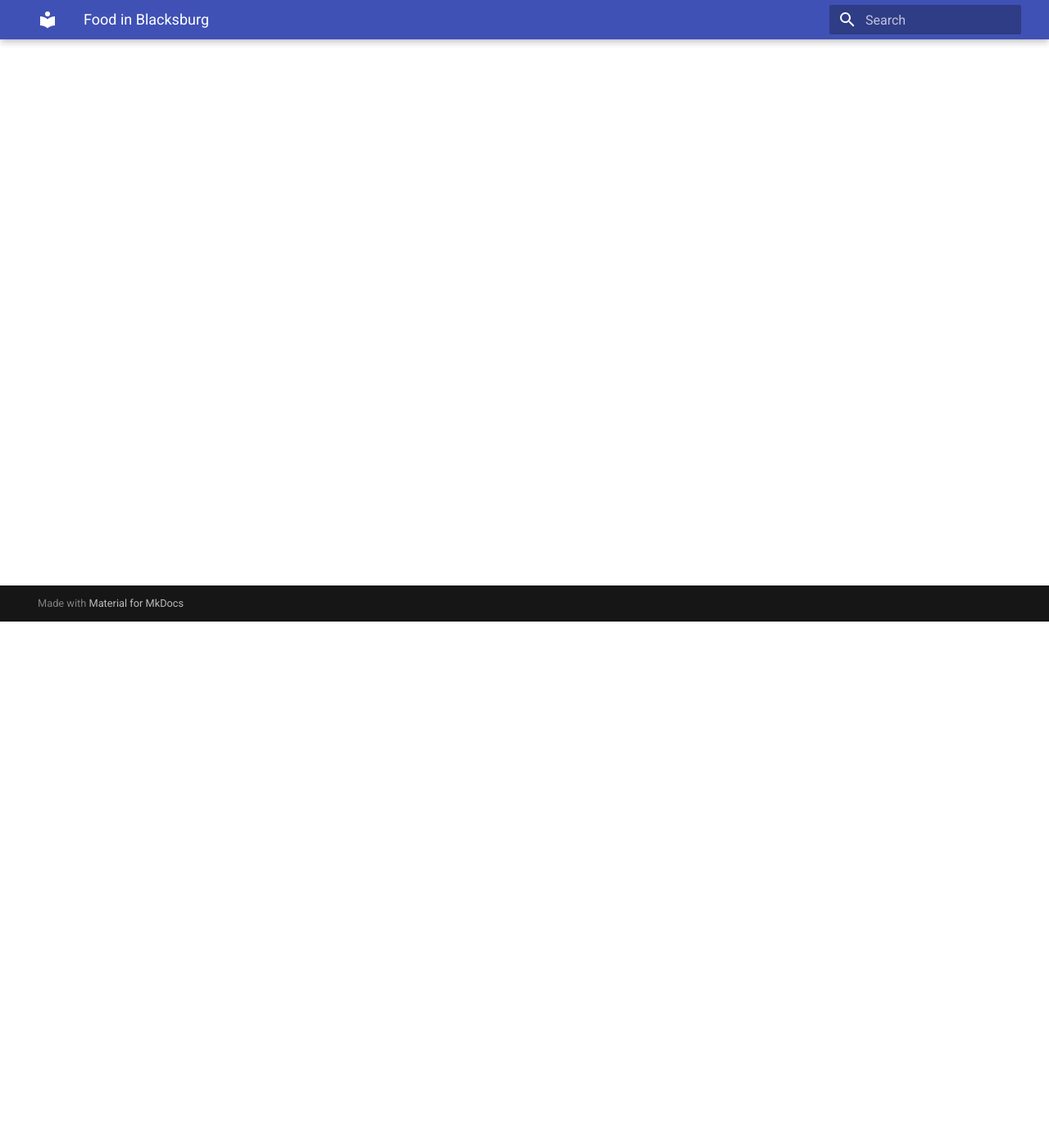
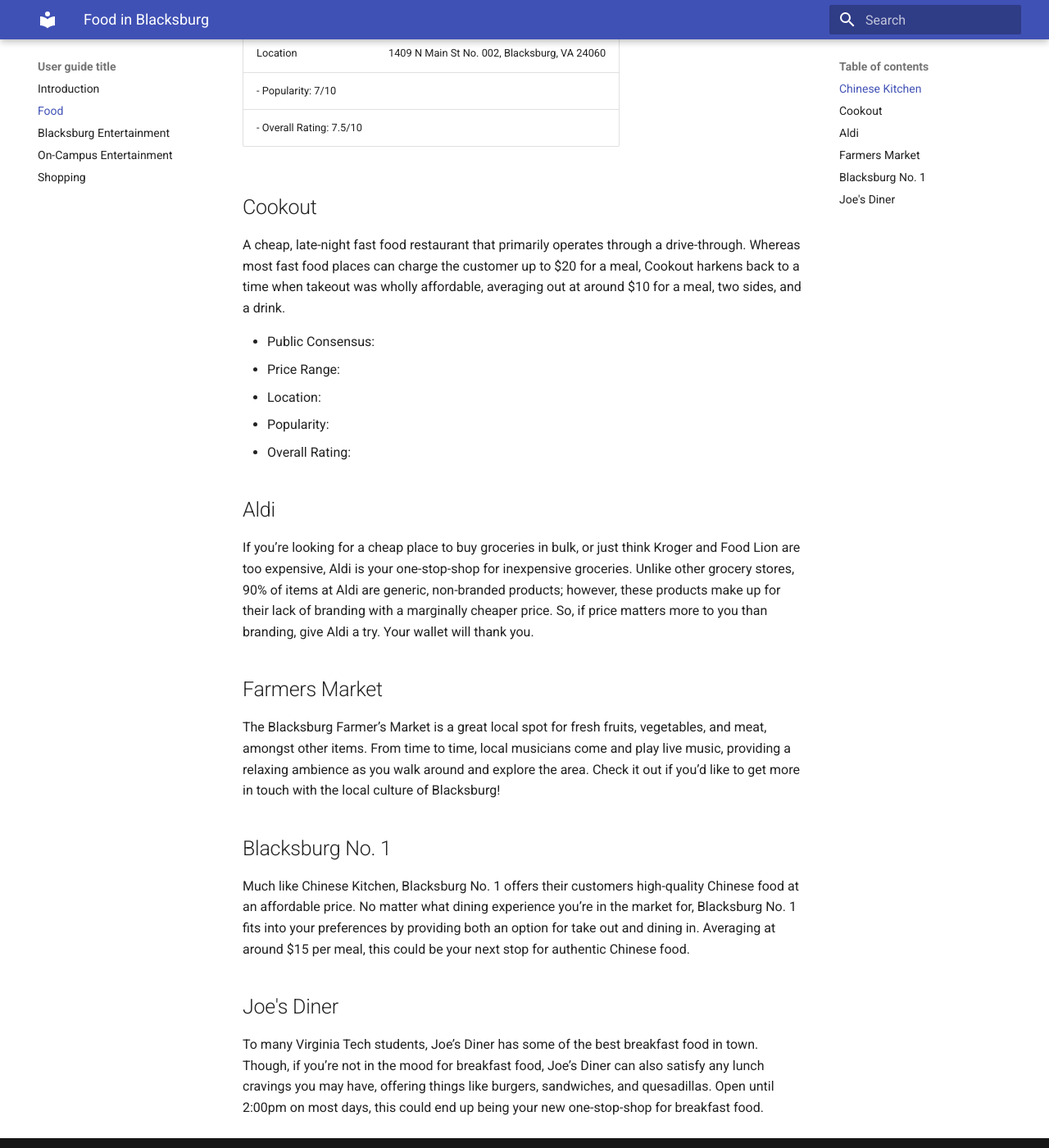
Before and after one commit to mmx0422/mmx0422.github.io, an MkDocs documentation site: the page built from docs/food.md, in a window 1280 px wide and 1400 px high, scrolled down 642 px. Shown: the whole window at 82% size. Built offline with MkDocs 1.6.1 and Material for MkDocs 9.7.7, drawn with Linux system fonts in a browser that asks for light colours; some of the changed text lies outside the part shown.

Commit message:
Added sections and tables

```diff
--- a/docs/food.md
+++ b/docs/food.md
@@ -4,3 +4,46 @@
 ---
 
 # Food in Blacksburg
+
+From the outset, the options for food available to you in Blacksburg may seem insurmountably daunting in terms of quantity; however, if you know where to look, you’ll be able to find some great cuisine for a more than reasonable price. Likewise, there are a plethora of affordable grocery options available to you, you just need to know where to look, which is where this guide comes in. With it, we hope you’re able to discover your new favorite local places while still keeping your wallet relatively happy and healthy! Blacksburg has some great local spots, and you more than deserve to explore them.
+
+## Chinese Kitchen
+
+If you’re in the mood for ginormous portions of Chinese food, then Chinese Kitchen more than has you covered! For around $10, customers are supplied with two meals’ worth of food, an amount that more than justifies the price. Open until 10:00 pm on most days, Chinese Kitchen is a fantastic, and filling, late-night place that can satisfy all your after-hour cravings.
+
+|  |  |
+| :--- | :---- |
+|Public Consenus| 3.6/5
+|Price Range| $10–20
+|Location| 1409 N Main St No. 002, Blacksburg, VA 24060
+- Popularity: 7/10
+- Overall Rating: 7.5/10
+
+
+## Cookout
+
+A cheap, late-night fast food restaurant that primarily operates through a drive-through. Whereas most fast food places can charge the customer up to $20 for a meal, Cookout harkens back to a time when takeout was wholly affordable, averaging out at around $10 for a meal, two sides, and a drink.
+
+- Public Consensus:
+- Price Range:
+- Location:
+- Popularity:
+- Overall Rating:
+
+## Aldi
+
+If you’re looking for a cheap place to buy groceries in bulk, or just think Kroger and Food Lion are too expensive, Aldi is your one-stop-shop for inexpensive groceries. Unlike other grocery stores, 90% of items at Aldi are generic, non-branded products; however, these products make up for their lack of branding with a marginally cheaper price. So, if price matters more to you than branding, give Aldi a try. Your wallet will thank you.
+
+## Farmers Market
+
+The Blacksburg Farmer’s Market is a great local spot for fresh fruits, vegetables, and meat, amongst other items. From time to time, local musicians come and play live music, providing a relaxing ambience as you walk around and explore the area. Check it out if you’d like to get more in touch with the local culture of Blacksburg!
+
+
+## Blacksburg No. 1
+
+Much like Chinese Kitchen, Blacksburg No. 1 offers their customers high-quality Chinese food at an affordable price. No matter what dining experience you’re in the market for, Blacksburg No. 1 fits into your preferences by providing both an option for take out and dining in. Averaging at around $15 per meal, this could be your next stop for authentic Chinese food.
+
+
+## Joe's Diner
+
+To many Virginia Tech students, Joe’s Diner has some of the best breakfast food in town. Though, if you’re not in the mood for breakfast food, Joe’s Diner can also satisfy any lunch cravings you may have, offering things like burgers, sandwiches, and quesadillas. Open until 2:00pm on most days, this could end up being your new one-stop-shop for breakfast food.
--- a/mkdocs.yml
+++ b/mkdocs.yml
@@ -8,3 +8,5 @@
   - Blacksburg Entertainment: 'blacksburg_entertainment.md'
   - On-Campus Entertainment: 'on_campus_entertainment.md'
   - Shopping: 'shopping.md'
+extensions:
+  - tables
```
